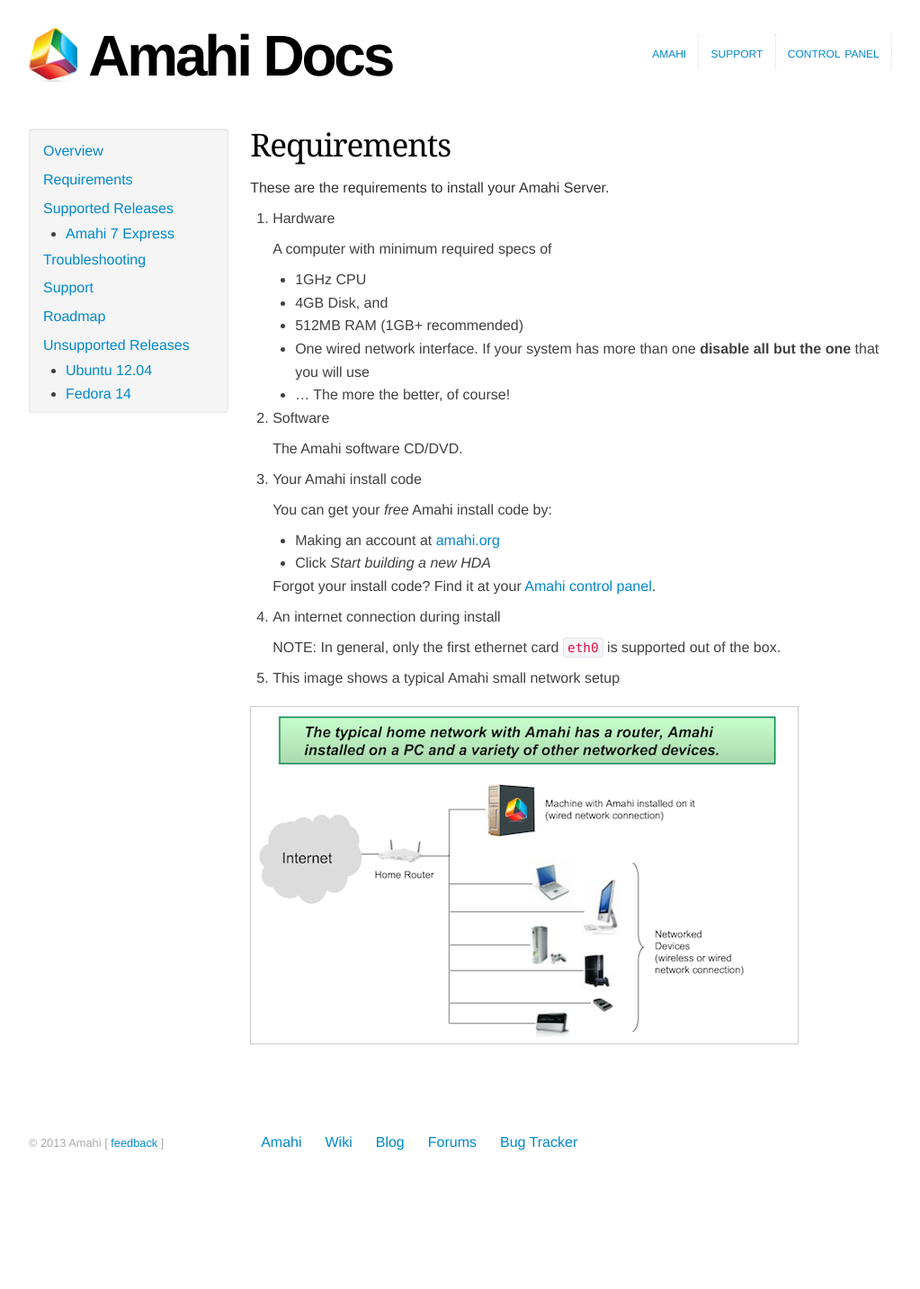
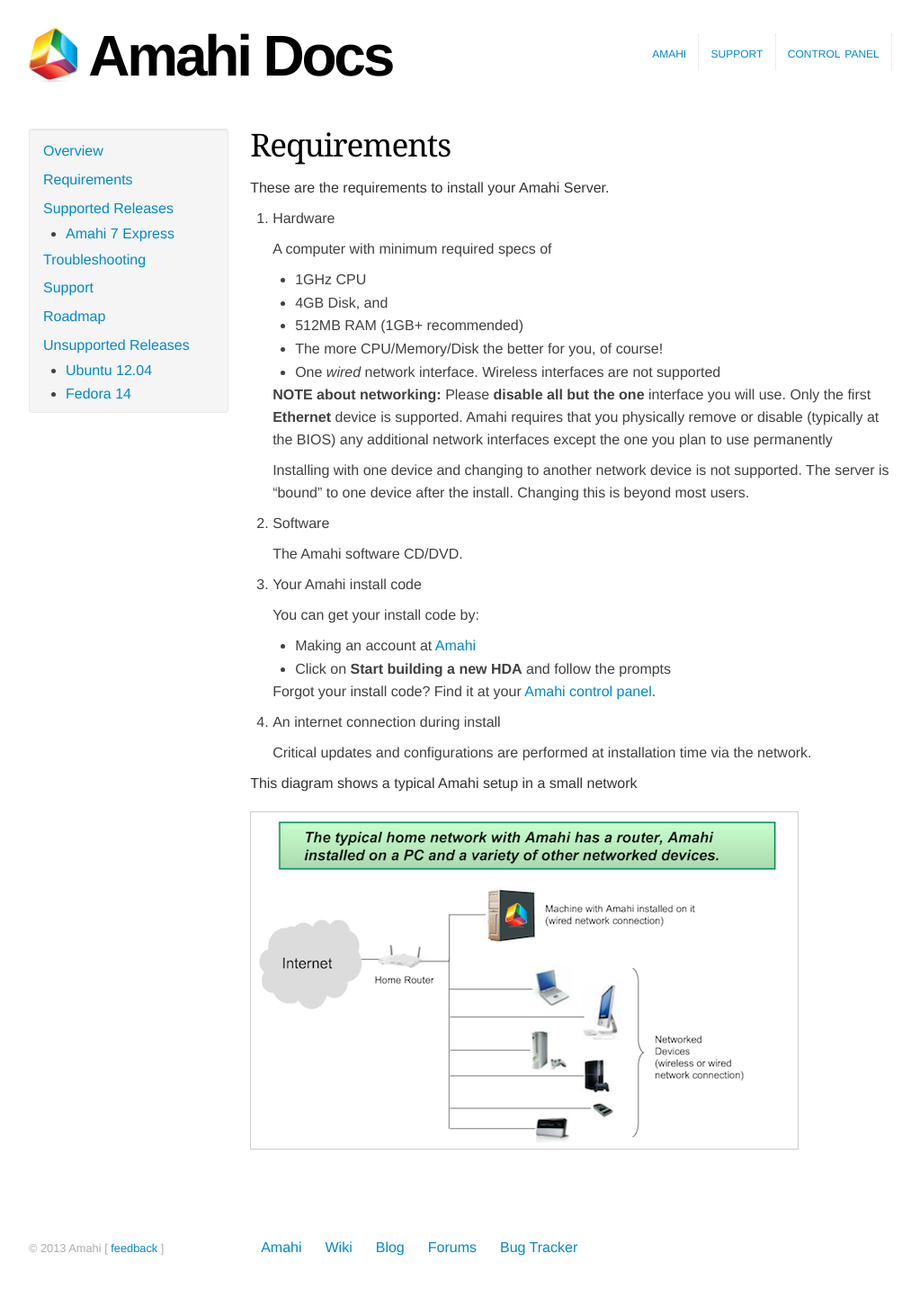
Before and after one commit to amahi/docs, a Jekyll site: the page built from requirements.md, in a window 1280 px wide. Shown: the whole page at 90% size, without its empty margins (128-1151 px from the left). Built offline with Jekyll 4.4.1, drawn with Linux system fonts in a browser that asks for light colours; nearby versions of some CDN libraries; before the commit the page ends 1316 px from its top, so only the background shows below that.

Commit message:
further updates to clarify

```diff
--- a/requirements.md
+++ b/requirements.md
@@ -13,8 +13,12 @@ These are the requirements to install your Amahi Server.
 	* 1GHz CPU
 	* 4GB Disk, and
 	* 512MB RAM (1GB+ recommended)
-	* One wired network interface. If your system has more than one **disable all but the one** that you will use
-	* ... The more the better, of course!
+	* The more CPU/Memory/Disk the better for you, of course!
+	* One *wired* network interface. Wireless interfaces are not supported
+
+	**NOTE about networking:** Please **disable all but the one** interface you will use. Only the first **Ethernet** device is supported. Amahi requires that you physically remove or disable (typically at the BIOS) any additional network interfaces except the one you plan to use permanently
+
+	Installing with one device and changing to another network device is not supported. The server is "bound" to one device after the install. Changing this is beyond most users.
 
 1. Software
 
@@ -22,18 +26,19 @@ These are the requirements to install your Amahi Server.
 
 1. Your Amahi install code
 
-	You can get your *free* Amahi install code by:
+	You can get your install code by:
 
-	* Making an account at [amahi.org](http://amahi.org)
-	* Click *Start building a new HDA*
+	* Making an account at [Amahi](https://www.amahi.org)
+	* Click on **Start building a new HDA** and follow the prompts
 
 	Forgot your install code?  Find it at your [Amahi control panel](https://www.amahi.org/users).
 
 1. An internet connection during install
 
-	NOTE: In general, only the first ethernet card `eth0` is supported out of the box.
+	Critical updates and configurations are performed at installation time via the network.
 
-1. This image shows a typical Amahi small network setup
+
+This diagram shows a typical Amahi setup in a small network
 
 <a href="static/images/overview.png" class="fancybox centered" title="Typical Amahi Home Setup"><img src="static/images/overview.png" alt="Typical Amahi Setup" /></a>
 
```
Also changed, not shown: amahi-7-express.md (+3 -3 lines), 1 other file.
